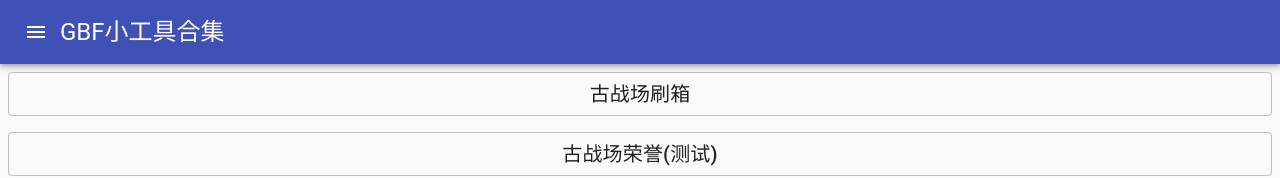
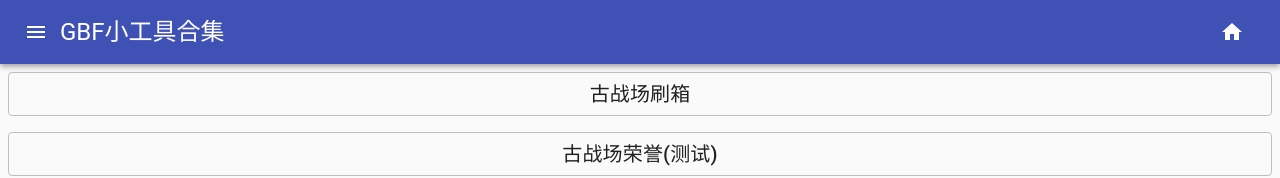
Before and after one commit to niccolozy/gbf-tools, a React (Create React App) app: page / in a window 1280 px wide. Shown: the top 178 px of the page. Built offline with nearby package versions, Linux system fonts and the light colour scheme.

Commit message:
Add homescreen button

```diff
--- a/src/components/layout/Header.js
+++ b/src/components/layout/Header.js
@@ -11,6 +11,7 @@ import {
   ListItemText
 } from "@material-ui/core";
 import MenuIcon from "@material-ui/icons/Menu";
+import HomeIcon from "@material-ui/icons/Home";
 import ChevronLeftIcon from "@material-ui/icons/ChevronLeft";
 
 class Header extends Component {
@@ -34,9 +35,14 @@ class Header extends Component {
     this.props.onItemClicked(e, index);
   };
 
+  handleHomeClick = e => {
+    this.props.onItemClicked(e, -1);
+  };
+
   render() {
     const handleDrawerOpen = this.handleDrawerOpen;
     const handleDrawerClose = this.handleDrawerClose;
+    const handleHomeClick = this.handleHomeClick;
     const open = this.state.open;
     return (
       <>
@@ -45,9 +51,12 @@ class Header extends Component {
             <IconButton color="inherit" edge="start" onClick={handleDrawerOpen}>
               <MenuIcon />
             </IconButton>
-            <Typography variant="h5" noWrap>
+            <Typography variant="h5" style={{ flexGrow: 1 }}>
               {this.props.currentTool}
             </Typography>
+            <IconButton color="inherit" onClick={handleHomeClick}>
+              <HomeIcon />
+            </IconButton>
           </Toolbar>
         </AppBar>
         <Drawer variant="persistent" anchor="left" open={open}>
```
